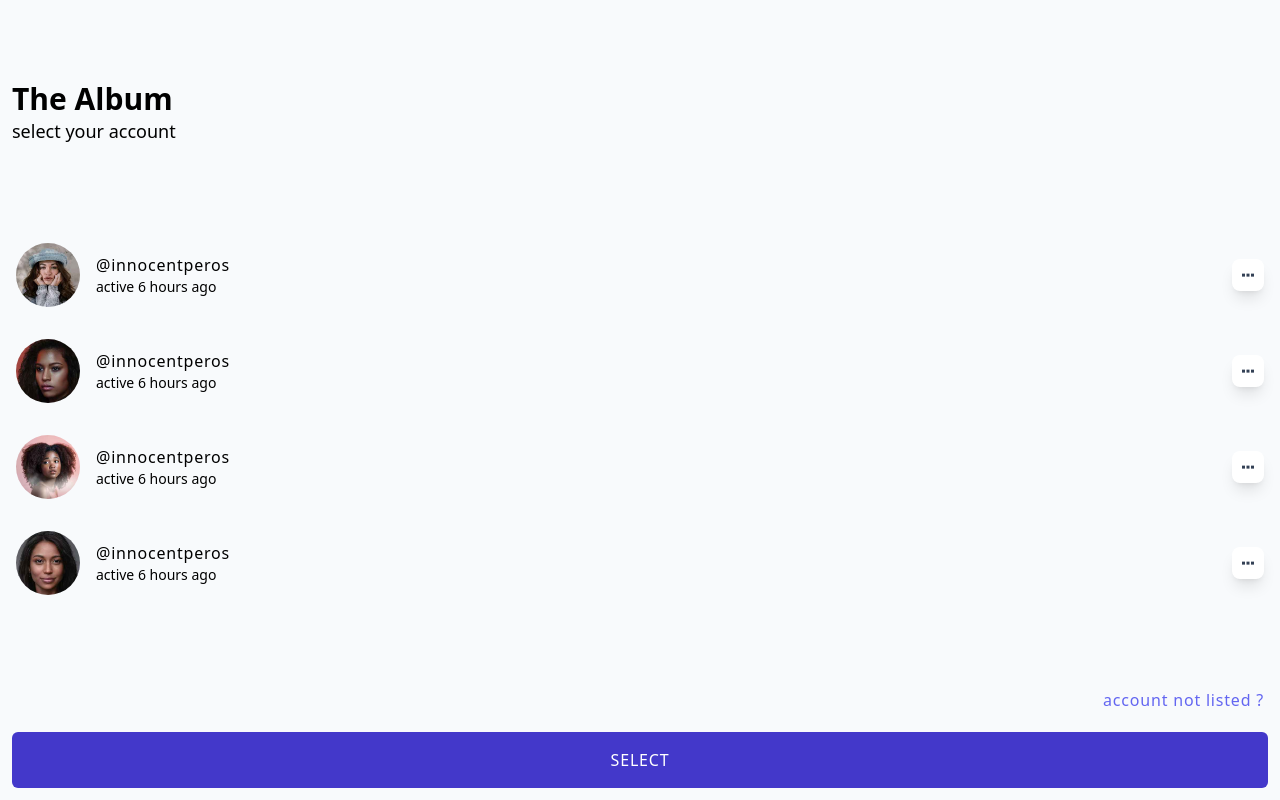
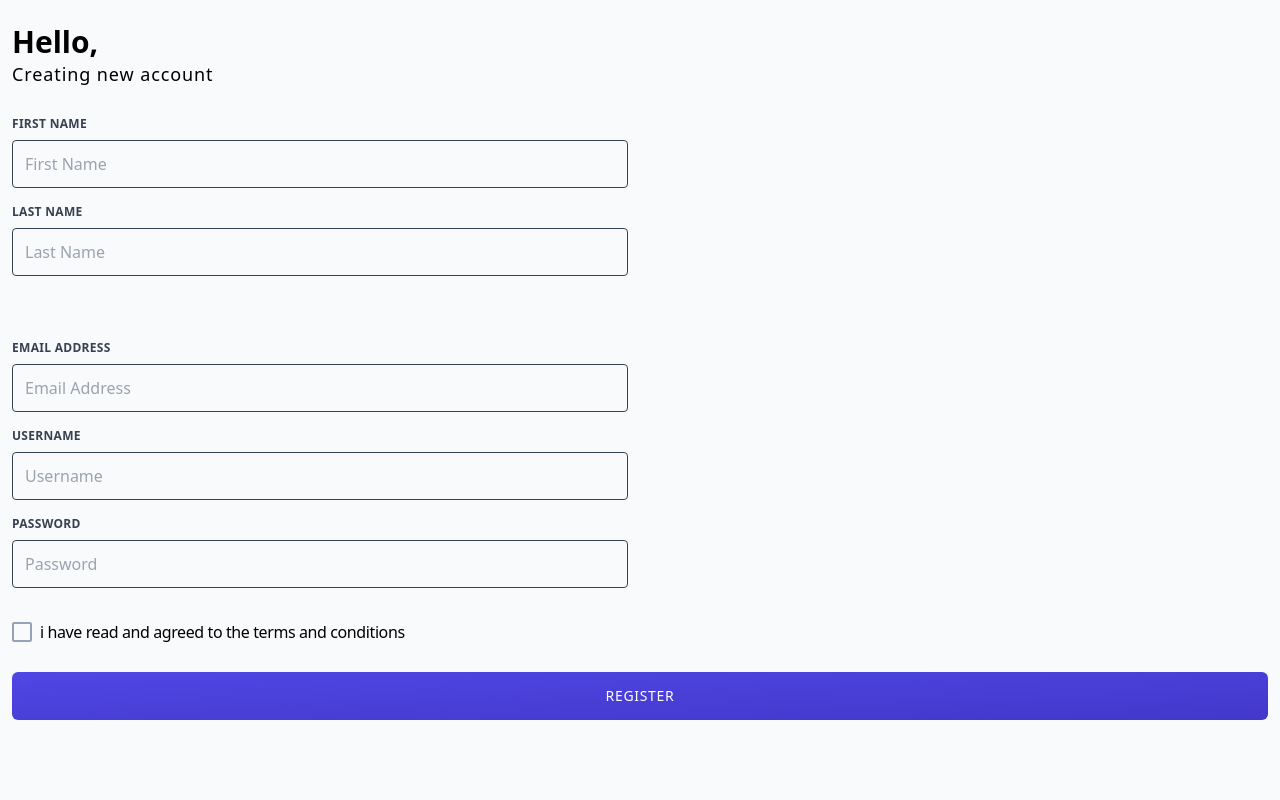
Before and after one commit to innocentperos/album-vite, a Vue app: page /#/register in a window 1280 px wide. Before the commit this address led to /#/previous. Built offline with nearby package versions, Linux system fonts and the light colour scheme.

Commit message:
modified register page to support super input as SInput

```diff
--- a/src/pages/register.vue
+++ b/src/pages/register.vue
@@ -6,24 +6,19 @@
       <span class="text-lg tracking-wider">Creating new account</span>
     </div>
     <div class="space-y-4">
-      <Input label="First Name">
 
-      </Input>
-      <Input label="Last Name">
+      <SInput :handler="firstname"/>
 
-      </Input>
+      <SInput :handler="lastname" />
       <div class="py-4">
 
       </div>
-      <Input label="Email Address">
+      <SInput :handler="email"/>
 
-      </Input>
-      <Input label="Username" message="This will be display as your unique id">
+      <SInput :handler="username"/>
 
-      </Input>
-      <Input label="Password" message="pasword most be at less 8 characters long">
+      <SInput :handler="password"/>
 
-      </Input>
       <div class="px-3 items-center flex space-x-2 py-4 ">
         <Checkbox></Checkbox>
 
@@ -39,7 +34,21 @@
   </div>
 </template>
 <script setup>
+  import SInput from "/src/ui/super-input.vue"
   import Input from "/src/ui/input.vue"
   import Button from "/src/ui/button.vue"
   import Checkbox from "/src/ui/Checkbox.vue"
+
+  import useInput from "/src/composables/input.js"
+
+  import {watch} from "vue"
+
+  const firstname = useInput("First Name","")
+
+  const lastname = useInput("Last Name", "")
+
+  const email = useInput("Email Address", "")
+  const username = useInput("Username","","text")
+  const password = useInput("Password","","password")
+
 </script>
```
